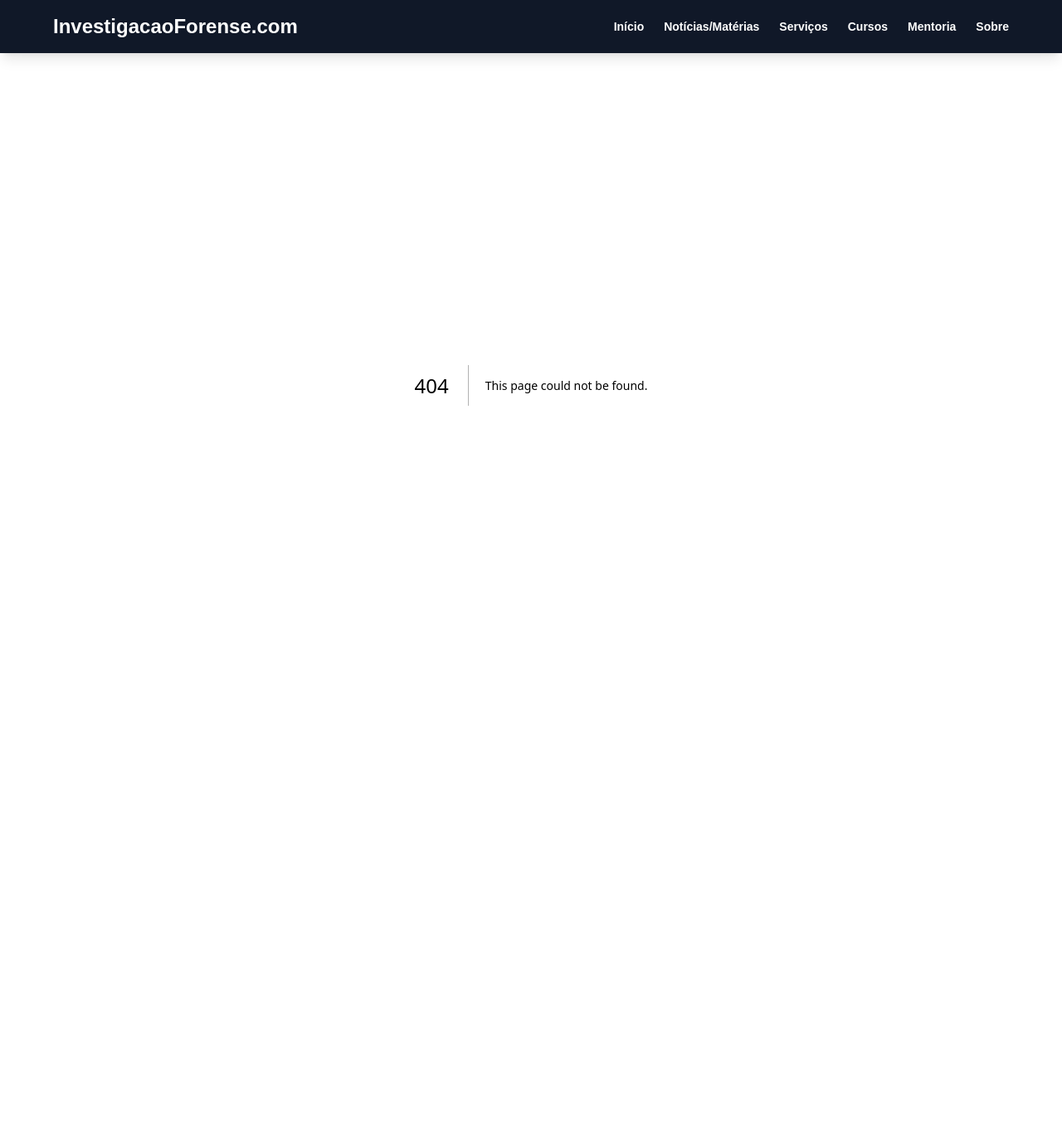
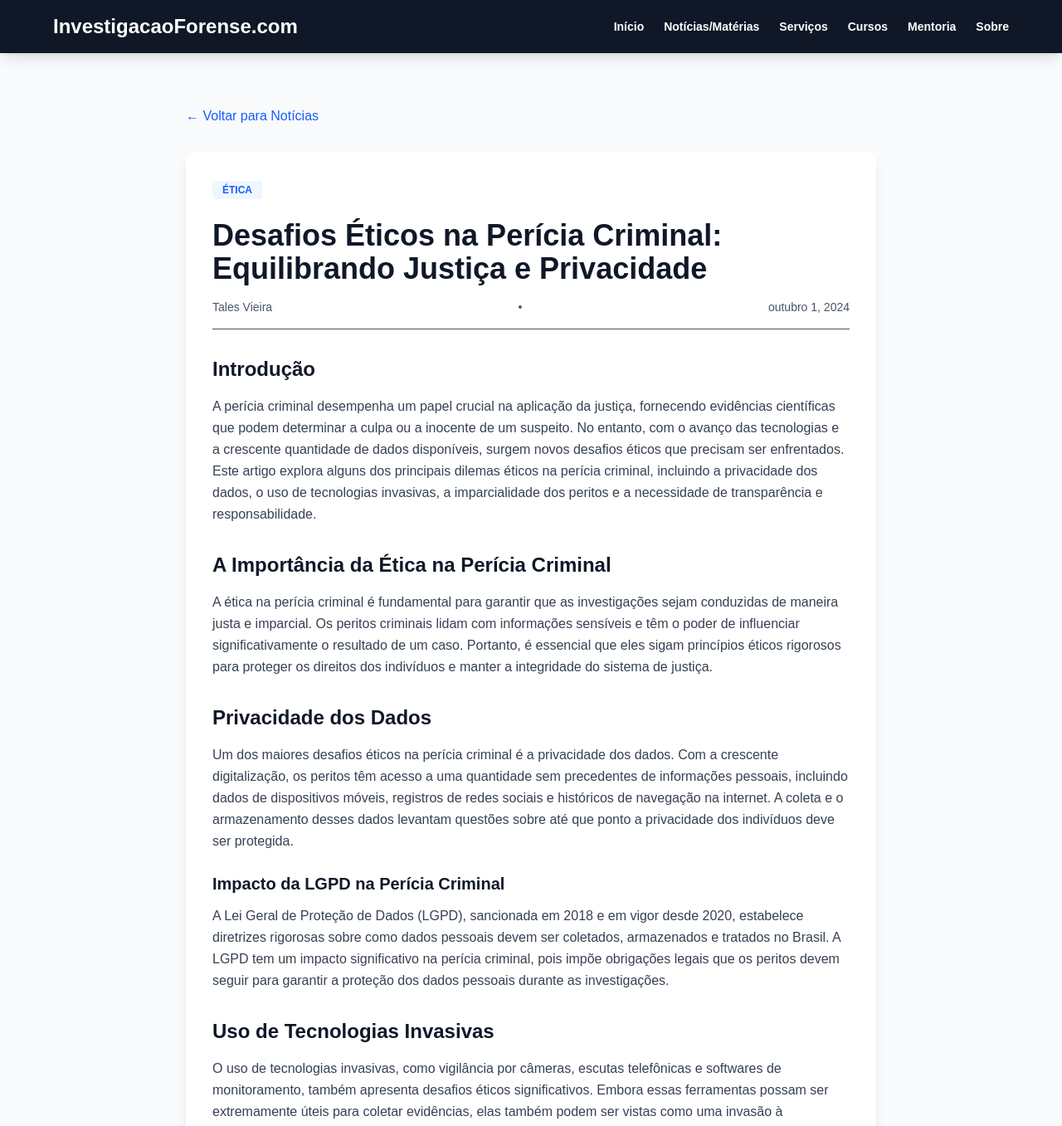
Before and after one commit to talesperito/investigacao-forense, a Next.js app: page /blog/desafios-eticos in a window 1280 px wide. Before the commit this address had no page. Shown: the top 1357 px of the page at 83% size. Before the commit the page ends 864 px from the top, so only its background shows below. Built offline with nearby package versions, Linux system fonts and the light colour scheme.

Commit message:
Create Desafios Éticos na Perícia Criminal article
This article discusses ethical challenges in criminal expertise, including data privacy, use of invasive technologies, and the importance of impartiality and transparency.

```diff
--- /dev/null
+++ b/app/blog/desafios-eticos/page.tsx
@@ -0,0 +1,113 @@
+'use client';
+
+import Link from 'next/link';
+
+export default function DesafiosEticosPost() {
+  return (
+    <div className="min-h-screen bg-gray-50">
+      <div className="max-w-4xl mx-auto px-8 py-16">
+        {/* Breadcrumb */}
+        <div className="mb-8">
+          <Link href="/blog" className="text-blue-600 hover:text-blue-800">
+            ← Voltar para Notícias
+          </Link>
+        </div>
+
+        {/* Article Header */}
+        <article className="bg-white rounded-lg shadow-lg p-8">
+          <div className="mb-6">
+            <span className="text-xs font-semibold text-blue-600 uppercase bg-blue-50 px-3 py-1 rounded">
+              Ética
+            </span>
+          </div>
+
+          <h1 className="text-4xl font-bold mb-4 text-gray-900">
+            Desafios Éticos na Perícia Criminal: Equilibrando Justiça e Privacidade
+          </h1>
+
+          <div className="flex items-center justify-between gap-4 text-sm text-gray-600 mb-8 border-b pb-4">
+            <span>Tales Vieira</span>
+            <span>•</span>
+            <span>outubro 1, 2024</span>
+          </div>
+
+          {/* Content */}
+          <div className="prose max-w-none text-gray-700 leading-relaxed">
+            <h2 className="text-2xl font-bold mt-8 mb-4 text-gray-900">Introdução</h2>
+            <p className="mb-4">
+              A perícia criminal desempenha um papel crucial na aplicação da justiça, fornecendo evidências científicas que podem determinar a culpa ou a inocente de um suspeito. No entanto, com o avanço das tecnologias e a crescente quantidade de dados disponíveis, surgem novos desafios éticos que precisam ser enfrentados. Este artigo explora alguns dos principais dilemas éticos na perícia criminal, incluindo a privacidade dos dados, o uso de tecnologias invasivas, a imparcialidade dos peritos e a necessidade de transparência e responsabilidade.
+            </p>
+
+            <h2 className="text-2xl font-bold mt-8 mb-4 text-gray-900">A Importância da Ética na Perícia Criminal</h2>
+            <p className="mb-4">
+              A ética na perícia criminal é fundamental para garantir que as investigações sejam conduzidas de maneira justa e imparcial. Os peritos criminais lidam com informações sensíveis e têm o poder de influenciar significativamente o resultado de um caso. Portanto, é essencial que eles sigam princípios éticos rigorosos para proteger os direitos dos indivíduos e manter a integridade do sistema de justiça.
+            </p>
+
+            <h2 className="text-2xl font-bold mt-8 mb-4 text-gray-900">Privacidade dos Dados</h2>
+            <p className="mb-4">
+              Um dos maiores desafios éticos na perícia criminal é a privacidade dos dados. Com a crescente digitalização, os peritos têm acesso a uma quantidade sem precedentes de informações pessoais, incluindo dados de dispositivos móveis, registros de redes sociais e históricos de navegação na internet. A coleta e o armazenamento desses dados levantam questões sobre até que ponto a privacidade dos indivíduos deve ser protegida.
+            </p>
+
+            <h3 className="text-xl font-bold mt-6 mb-3 text-gray-900">Impacto da LGPD na Perícia Criminal</h3>
+            <p className="mb-4">
+              A Lei Geral de Proteção de Dados (LGPD), sancionada em 2018 e em vigor desde 2020, estabelece diretrizes rigorosas sobre como dados pessoais devem ser coletados, armazenados e tratados no Brasil. A LGPD tem um impacto significativo na perícia criminal, pois impõe obrigações legais que os peritos devem seguir para garantir a proteção dos dados pessoais durante as investigações.
+            </p>
+
+            <h2 className="text-2xl font-bold mt-8 mb-4 text-gray-900">Uso de Tecnologias Invasivas</h2>
+            <p className="mb-4">
+              O uso de tecnologias invasivas, como vigilância por câmeras, escutas telefônicas e softwares de monitoramento, também apresenta desafios éticos significativos. Embora essas ferramentas possam ser extremamente úteis para coletar evidências, elas também podem ser vistas como uma invasão à privacidade dos indivíduos.
+            </p>
+
+            <h3 className="text-xl font-bold mt-6 mb-3 text-gray-900">Vigilância e Monitoramento</h3>
+            <p className="mb-4">
+              O uso de câmeras de vigilância em locais públicos pode ajudar a prevenir crimes e identificar suspeitos, mas também pode levar a uma sensação de constante monitoramento e perda de privacidade. Da mesma forma, a interceptação de comunicações privadas, como e-mails e mensagens de texto, pode fornecer informações valiosas para uma investigação, mas também pode ser considerada uma violação dos direitos individuais.
+            </p>
+
+            <h2 className="text-2xl font-bold mt-8 mb-4 text-gray-900">Imparcialidade e Integridade dos Peritos</h2>
+            <p className="mb-4">
+              A imparcialidade e a integridade dos peritos criminais são essenciais para garantir que as investigações sejam conduzidas de maneira justa. No entanto, os peritos podem enfrentar pressões externas que podem comprometer sua objetividade. Conflitos de interesse, como relações pessoais ou financeiras com as partes envolvidas no caso, podem influenciar a interpretação das evidências.
+            </p>
+
+            <h2 className="text-2xl font-bold mt-8 mb-4 text-gray-900">Transparência e Responsabilidade</h2>
+            <p className="mb-4">
+              A transparência e a responsabilidade são pilares fundamentais da ética na perícia criminal. Os peritos devem ser transparentes sobre os métodos e técnicas que utilizam, bem como sobre as limitações e incertezas associadas às suas conclusões. Isso é especialmente importante em casos de alto perfil, onde a confiança do público no sistema de justiça pode estar em jogo.
+            </p>
+
+            <h2 className="text-2xl font-bold mt-8 mb-4 text-gray-900">Conclusão</h2>
+            <p className="mb-4">
+              Os desafios éticos na perícia criminal são complexos e multifacetados, exigindo um equilíbrio cuidadoso entre a necessidade de coletar evidências e a proteção dos direitos individuais. A privacidade dos dados, o uso de tecnologias invasivas, a imparcialidade dos peritos e a transparência são questões críticas que precisam ser abordadas para garantir a integridade do sistema de justiça.
+            </p>
+            <p className="mb-4 font-semibold">
+              É fundamental que países como o Brasil invistam em políticas públicas que incentivem o desenvolvimento tecnológico e a formação ética dos peritos criminais, fortalecendo suas capacidades investigativas e mantendo o compromisso com a justiça e a ética.
+            </p>
+          </div>
+
+          {/* Share Section */}
+          <div className="mt-8 pt-8 border-t border-gray-200">
+            <p className="text-gray-600 mb-4">Compartilhe este artigo:</p>
+            <div className="flex gap-4">
+              <a
+                href="#"
+                className="text-blue-600 hover:text-blue-800 font-semibold text-sm"
+              >
+                Facebook
+              </a>
+              <a
+                href="#"
+                className="text-blue-600 hover:text-blue-800 font-semibold text-sm"
+              >
+                Twitter
+              </a>
+              <a
+                href="#"
+                className="text-blue-600 hover:text-blue-800 font-semibold text-sm"
+              >
+                LinkedIn
+              </a>
+            </div>
+          </div>
+        </article>
+      </div>
+    </div>
+  );
+}
```
